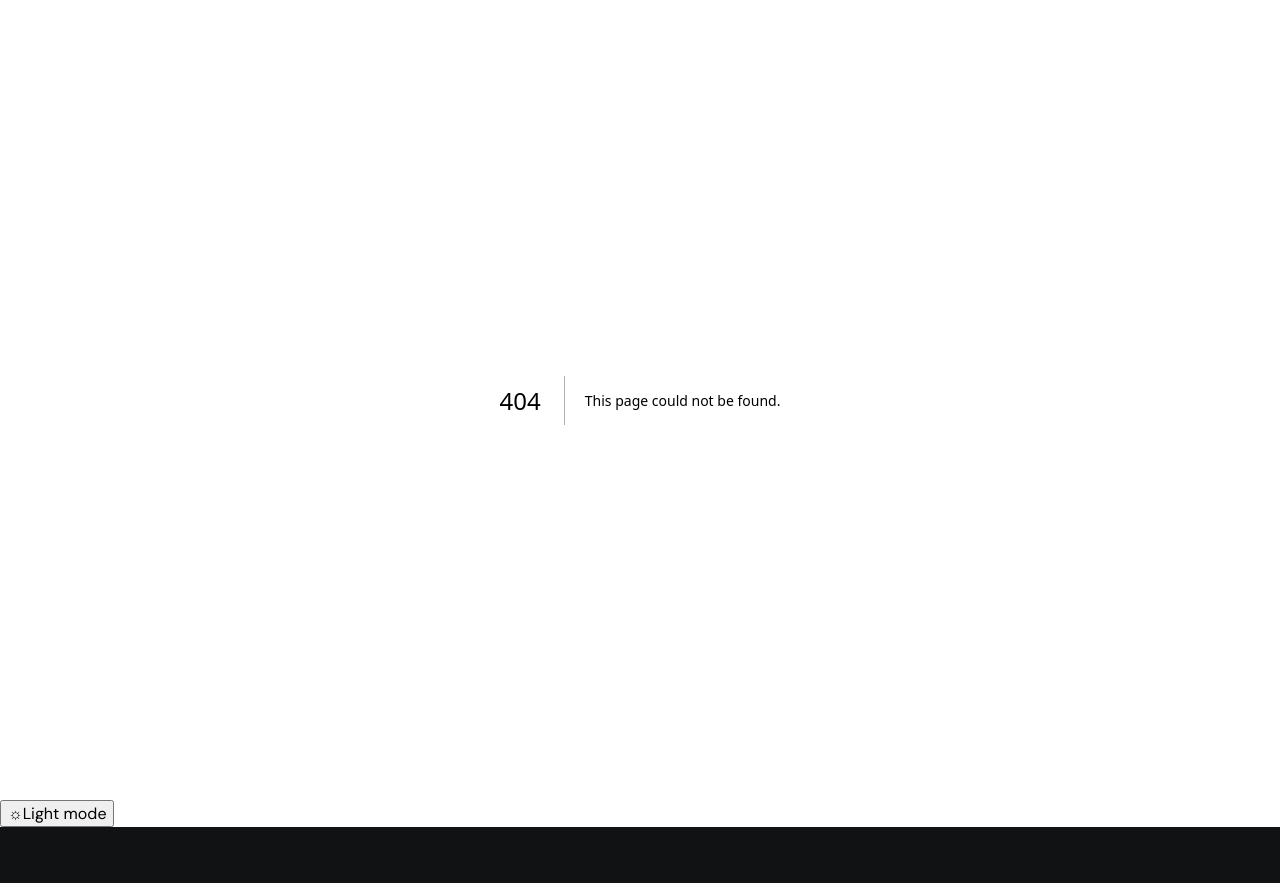
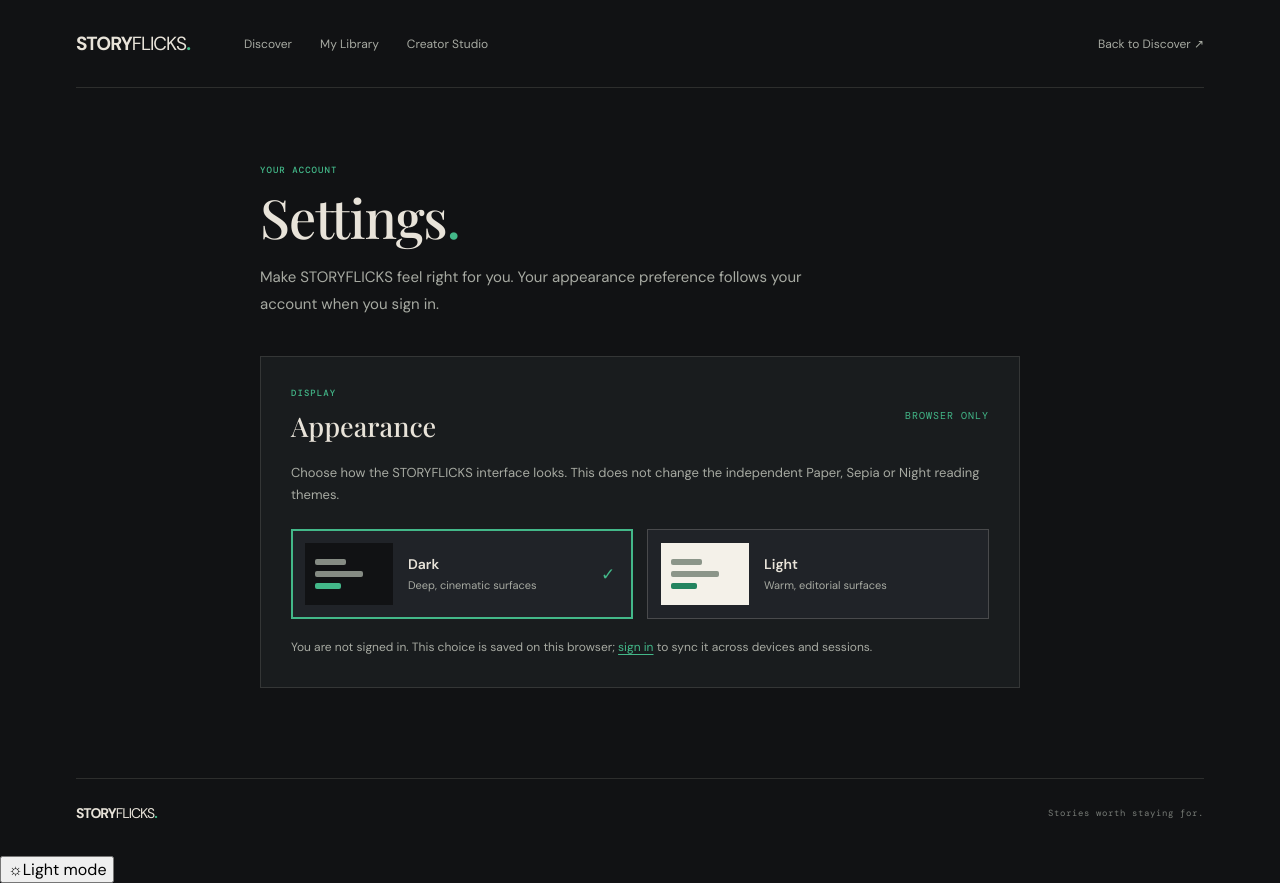
Before and after one commit to PrinceKeldon/storyflicks, a Next.js app in the folder frontend/: page /settings in a window 1280 px wide. Before the commit this address had no page. Before the commit the page ends 827 px from the top, so only its background shows below. Built offline with nearby package versions, Linux system fonts and the light colour scheme; no server answers; a web font is replaced by a local one.

Commit message:
Add account-level appearance preference

```diff
--- /dev/null
+++ b/frontend/src/app/settings/page.tsx
@@ -0,0 +1,5 @@
+import UserSettings from "./user-settings";
+
+export default function SettingsPage() {
+  return <UserSettings />;
+}
```
